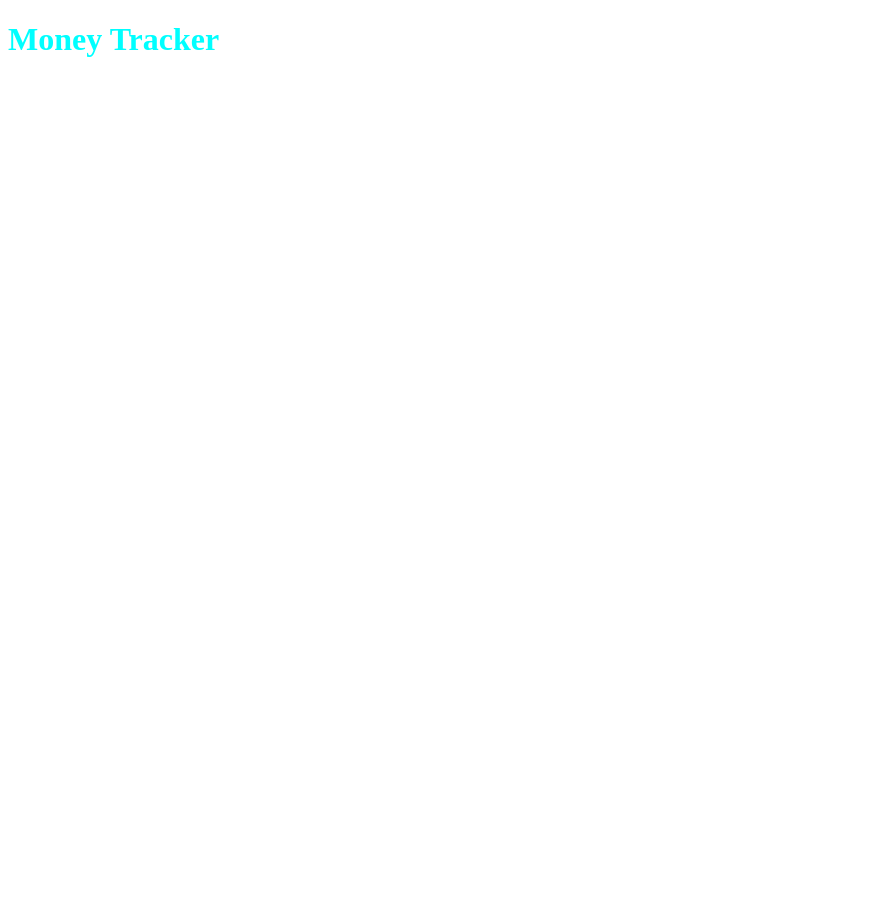
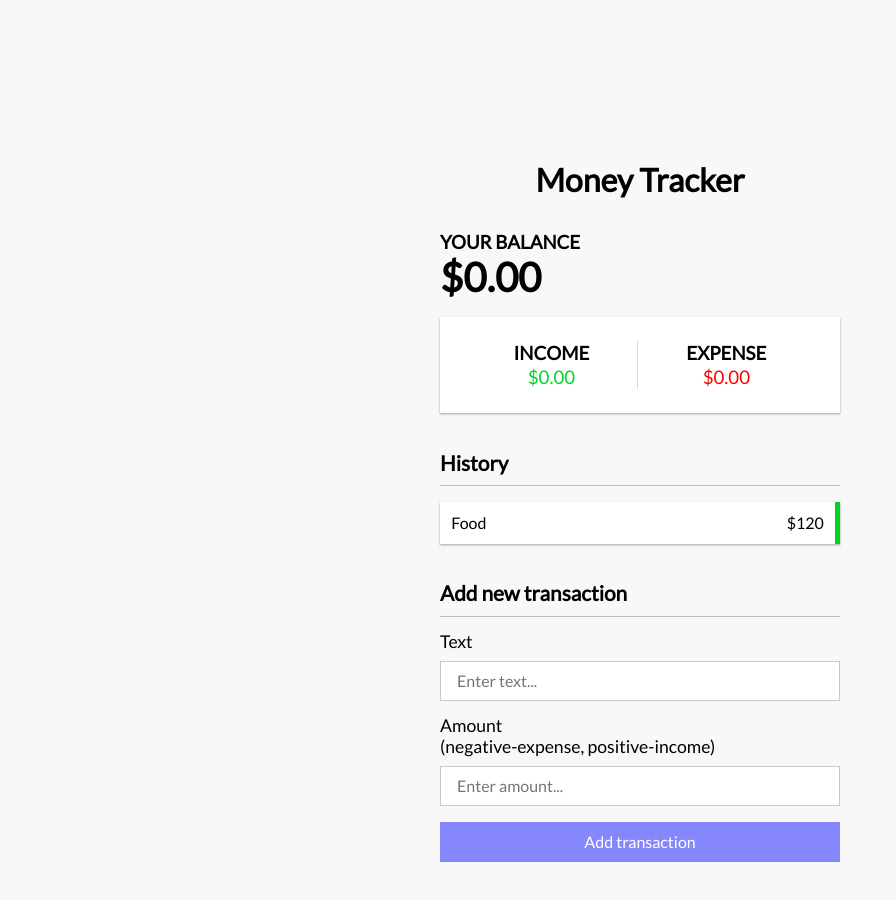
Before and after one commit to JawadTheGreat/money-tracker, a plain HTML site: page index.html in a window 1280 px wide. Shown: the whole page, without its empty margins (0-896 px from the left). Before the commit the page ends 800 px from the top, so only its background shows below. Drawn offline with Linux system fonts and the light colour scheme.

Commit message:
added some codes design complete

```diff
--- a/index.html
+++ b/index.html
@@ -7,6 +7,38 @@
     <link rel="stylesheet" href="style.css" />
   </head>
   <body>
-    <h1 class="app-header">Money Tracker</h1>
+    <div class="container">
+      <h1 class="app-header">Money Tracker</h1>
+      <div class="total-balance">
+        <h3>YOUR BALANCE</h3>
+        <h2 class="balance">$0.00</h2>
+      </div>
+      <div class="income-expense">
+        <div class="income">
+          <h3>INCOME</h3>
+          <h3 class="total-income">$0.00</h3>
+        </div>
+        <div class="expense">
+          <h3>EXPENSE</h3>
+          <h3 class="total-expense">$0.00</h3>
+        </div>
+      </div>
+      <div class="history">
+        <h3>History</h3>
+        <div class="transaction-history">
+          <button type="button" class="delete-btn">&#10005;</button>
+          <p class="transaction-title">Food</p>
+          <p class="transaction-price">$120</p>
+        </div>
+      </div>
+      <form id="form">
+        <h3>Add new transaction</h3>
+        <label>Text</label>
+        <input type="text" placeholder="Enter text..." />
+        <label>Amount <br />(negative-expense, positive-income)</label>
+        <input type="number" placeholder="Enter amount..." />
+        <button type="button" class="submit-btn">Add transaction</button>
+      </form>
+    </div>
   </body>
 </html>
--- a/style.css
+++ b/style.css
@@ -1,3 +1,138 @@
-h1 {
-  color: aqua;
+@import url("https://fonts.googleapis.com/css2?family=Lato&display=swap");
+
+:root {
+  --box-shadow: 0 1px 3px rgba(0, 0, 0, 0.12), 0 1px 2px rgba(0, 0, 0, 0.24);
 }
+
+* {
+  margin: 0;
+  padding: 0;
+  box-sizing: border-box;
+  font-family: Lato, sans-serif;
+}
+body {
+  background-color: rgb(248, 248, 248);
+}
+
+.container {
+  max-width: 25em;
+  margin: 10em auto;
+}
+
+.app-header {
+  text-align: center;
+  margin-top: 1em;
+  margin-bottom: 1em;
+}
+
+.balance {
+  font-size: 2.5em;
+}
+
+.income-expense {
+  display: flex;
+  align-items: center;
+  justify-content: center;
+  margin-top: 1em;
+  margin-bottom: 1em;
+  padding: 1.5em;
+  box-shadow: var(--box-shadow);
+  background-color: #fff;
+}
+
+.income,
+.expense {
+  text-align: center;
+  line-height: 1.5em;
+}
+.income {
+  border-right: 1px solid rgb(220, 219, 219);
+  padding-right: 3em;
+}
+.expense {
+  padding-left: 3em;
+}
+
+.total-income {
+  font-weight: 100;
+  color: #00d524;
+}
+.total-expense {
+  font-weight: 100;
+  color: red;
+}
+
+.history h3 {
+  font-size: 1.3em;
+  padding-top: 1em;
+  padding-bottom: 0.5em;
+  border-bottom: 1px solid rgb(191, 191, 191);
+}
+
+.transaction-history {
+  position: relative;
+  display: flex;
+  align-items: center;
+  justify-content: space-between;
+  padding: 0.7em;
+  margin: 1em 0;
+  box-shadow: var(--box-shadow);
+  border-right: 5px solid #00d524;
+  background-color: #fff;
+}
+
+.transaction-history:hover {
+  .delete-btn {
+    opacity: 1;
+    transition: 1s;
+  }
+}
+
+.delete-btn {
+  position: absolute;
+  left: -1.3em;
+  padding: 3px;
+  font-weight: bold;
+  color: #fff;
+  background-color: rgb(251, 44, 44);
+  font-size: 1em;
+  border: none;
+  cursor: pointer;
+  opacity: 0;
+}
+
+#form > h3 {
+  font-size: 1.3em;
+  padding-top: 1em;
+  padding-bottom: 0.5em;
+  border-bottom: 1px solid rgb(191, 191, 191);
+}
+
+#form > label {
+  display: block;
+  font-size: 1.1em;
+  padding-top: 0.8em;
+  padding-bottom: 0.5em;
+}
+
+#form > input {
+  display: block;
+  border: 1px solid rgb(200, 200, 200);
+  background-color: #fff;
+  width: 100%;
+  height: 2.5em;
+  padding: 1em;
+  font-size: 1em;
+}
+
+.submit-btn {
+  display: block;
+  width: 100%;
+  height: 2.5em;
+  margin-top: 1em;
+  font-size: 1em;
+  background-color: rgb(135, 135, 253);
+  color: #fff;
+  border: none;
+  font-weight: 500;
+}
```
